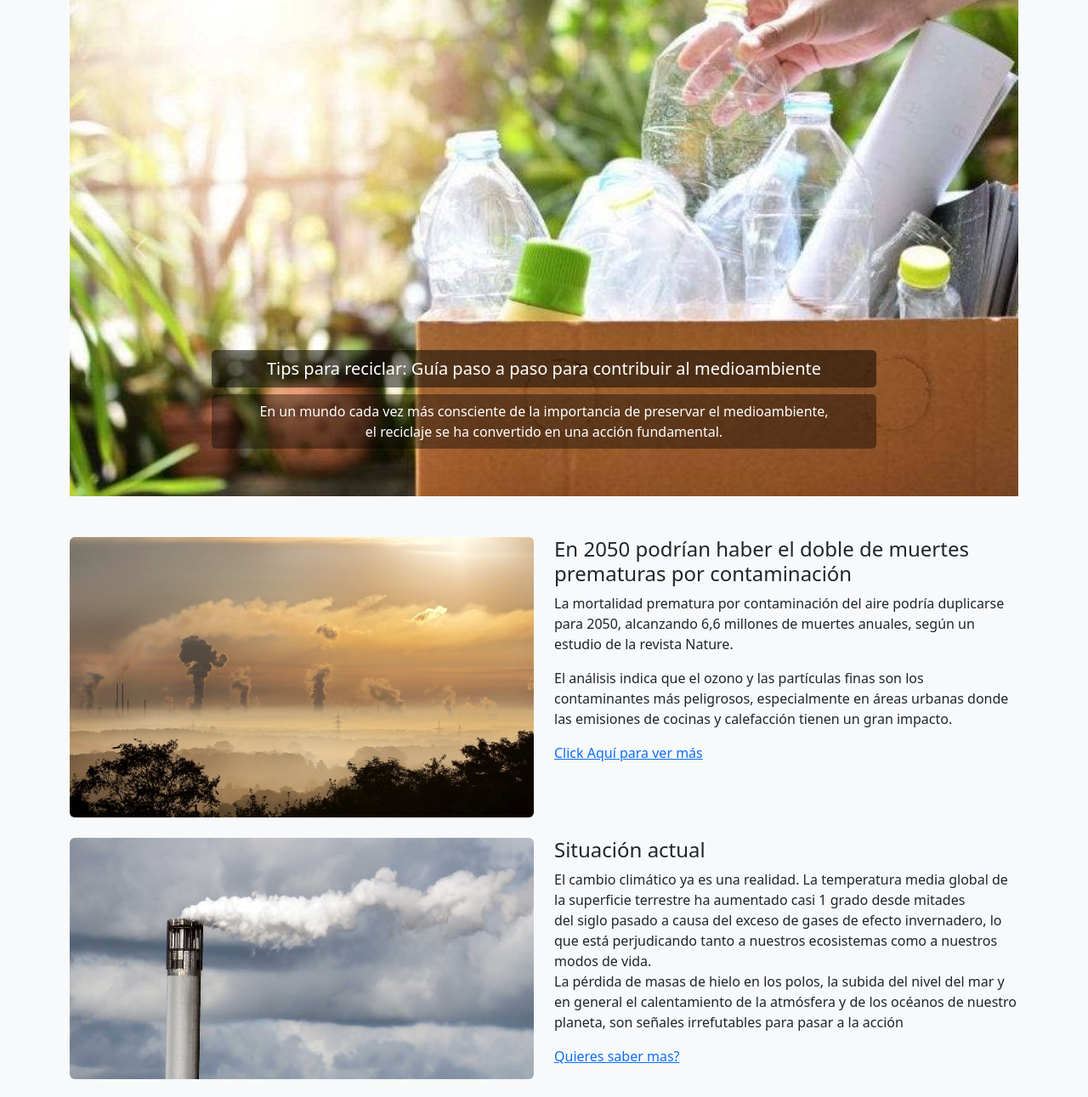
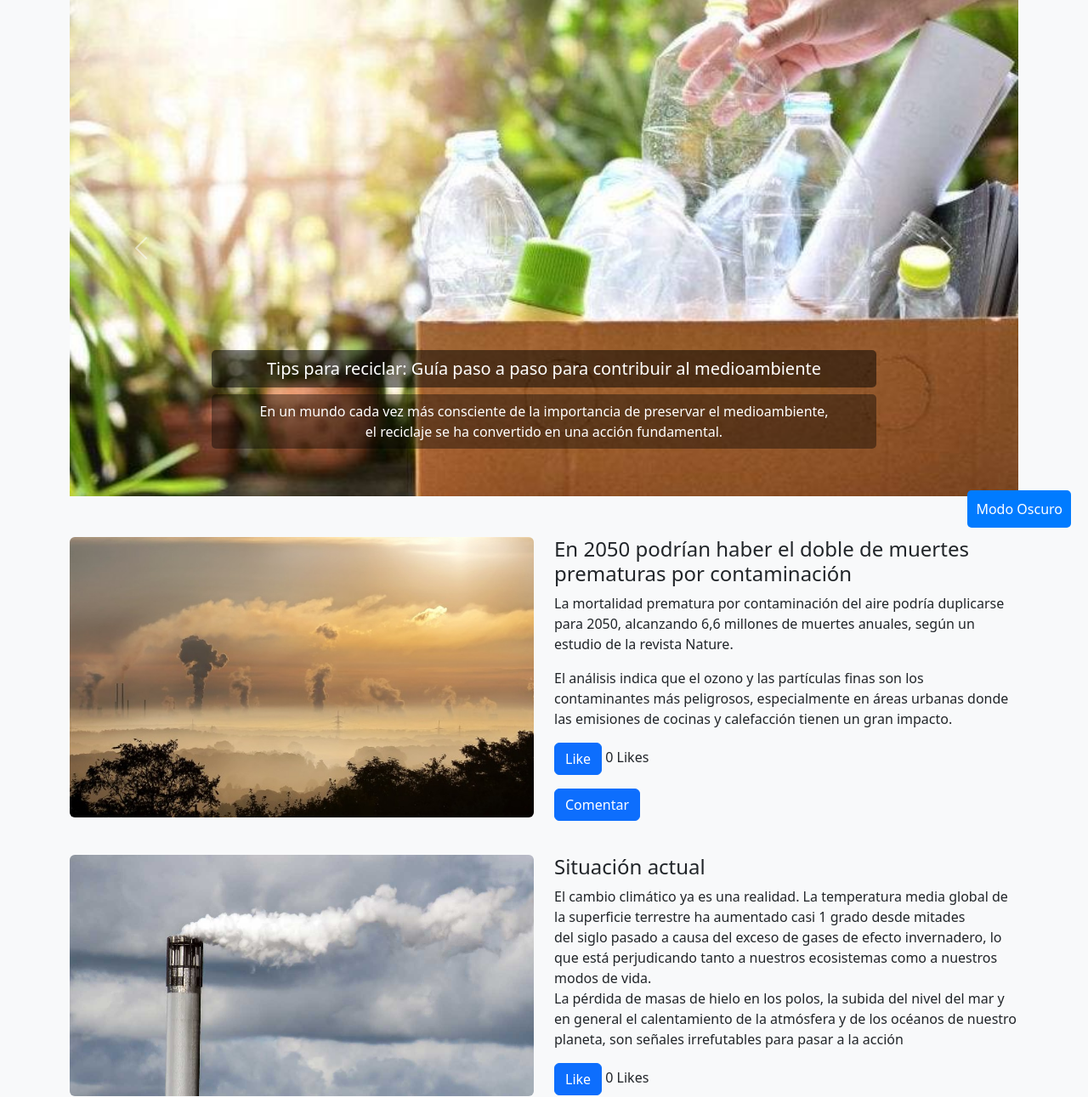
Before and after one commit to danirc2024/INFO1170_G7_SEC1, a PHP site: page /noticias.html in a window 1280 px wide. Shown: the part 159-1450 px from the top of the page at 85% size. Run offline with PHP 8.4, Linux system fonts and the light colour scheme.

Commit message:
opciones de like,comentario y modo oscuro en noticias
cambios que se le hizo a la pagina de noticias, no lo subí antes ya que todavia estaba haciendole cambios

```diff
--- a/news.css
+++ b/news.css
@@ -1,5 +1,73 @@
 body {
     background-color: #f8f9fa;
+}
+
+#darkModeToggle {
+    position: fixed;
+    bottom: 20px;
+    right: 20px;
+    background-color: #007bff;
+    color: white;
+    border: none;
+    padding: 10px;
+    border-radius: 5px;
+    cursor: pointer;
+    z-index: 1000;
+}
+
+#darkModeToggle:hover {
+    background-color: #0056b3;
+}
+
+/* Modo oscuro */
+body.dark-mode {
+    background-color: #1c1c1c;
+    color: #e0e0e0;
+}
+
+body.dark-mode h1 {
+    color: #e0e0e0;
+}
+
+body.dark-mode .carousel-caption h5,
+body.dark-mode .carousel-caption p {
+    background-color: rgba(255, 255, 255, 0.2);
+}
+
+body.dark-mode .nav-link {
+    color: #82cfff;
+}
+
+body.dark-mode .nav-link:hover {
+    color: #4fb3ff;
+}
+
+body.dark-mode .comment-list li {
+    background-color: #333333;
+}
+
+body.dark-mode footer {
+    background-color: #111;
+    color: #bbb;
+}
+
+body.dark-mode .contacto input,
+body.dark-mode .contacto textarea {
+    background-color: #333;
+    color: #e0e0e0;
+    border: 1px solid #555;
+}
+
+body.dark-mode .contacto button {
+    background-color: #4fb3ff;
+}
+
+body.dark-mode .iconos i {
+    color: #82cfff;
+}
+
+body.dark-mode .iconos i:hover {
+    color: #ffcc00;
 }
 
 h1 {
@@ -29,65 +97,22 @@ h1 {
     color: #0056b3;
 }
 
-/* .contacto {
-    display: flex;
-    flex-direction: column;
-    margin-bottom: 20px;
+.comment-form {
+    margin-top: 10px;
 }
 
-.contacto label {
-    margin-bottom: 5px;
-    font-weight: bold;
+.comment-list {
+    list-style-type: none;
+    padding: 0;
 }
 
-.contacto input, .contacto textarea {
+.comment-list li {
     margin-bottom: 10px;
     padding: 10px;
-    border-radius: 5px;
-    border: 1px solid #ced4da;
-}
-
-.contacto button {
-    padding: 10px;
-    background-color: #007bff;
-    color: white;
-    border: none;
+    background-color: #f1f1f1;
     border-radius: 5px;
 }
 
-.contacto button:hover {
-    background-color: #0056b3;
-}
-
-.iconos i {
-    font-size: 1.5rem;
-    margin-right: 15px;
-}
-
-footer {
-    text-align: center;
-    background-color: #343a40;
-    color: white;
-    padding: 20px 0;
-}
-
-.tituloNoticias {
-    text-align: center;
-}
-
-a {
-    text-decoration: none;
-}
-
-a:hover {
-    color: black;
-}
-
-.noticias img {
-    align-content: center;
-    width: 200px;
-    height: 200px;
-}*/
 
 footer {
     background-color: #333;
--- a/noticias.html
+++ b/noticias.html
@@ -8,6 +8,8 @@
     <link rel="stylesheet" href="news.css">
 </head>
 <body>
+    <button id="darkModeToggle">Modo Oscuro</button>
+
 <div class="container">
     <header class="py-3 mb-4 border-bottom">
         <h1 class="text-center">Noticias y Datos Importantes</h1>
@@ -72,7 +74,19 @@
             <h4>En 2050 podrían haber el doble de muertes prematuras por contaminación</h4>
             <p>La mortalidad prematura por contaminación del aire podría duplicarse para 2050, alcanzando 6,6 millones de muertes anuales, según un estudio de la revista Nature.</p>
             <p>El análisis indica que el ozono y las partículas finas son los contaminantes más peligrosos, especialmente en áreas urbanas donde las emisiones de cocinas y calefacción tienen un gran impacto.</p>
-            <a href="https://www.acuorum.com/en-2050-podrian-haber-el-doble-de-muertes-prematuras-por-contaminacion/">Click Aquí para ver más</a>
+            <button class="btn btn-primary like-btn" onclick="incrementLike(this)">Like</button> <span class="like-count">0</span> Likes
+            <br><button class="btn btn-primary mt-3" onclick="toggleCommentForm('commentForm1')">Comentar</button>
+
+            <!-- Formulario de comentarios oculto inicialmente -->
+            <div id="commentForm1" class="comment-form mt-3" style="display: none;">
+                <textarea id="commentText1" class="form-control" rows="3" placeholder="Escribe tu comentario..."></textarea>
+                <button class="btn btn-success mt-2" onclick="addComment('commentList1', 'commentText1')">Enviar comentario</button>
+            </div>
+
+            <!-- Lista donde se mostrarán los comentarios -->
+            <ul id="commentList1" class="comment-list mt-3">
+                <!-- Aquí se agregarán los comentarios -->
+            </ul>
         </div>
     </div>
 
@@ -87,7 +101,20 @@
             <p>El cambio climático ya es una realidad. La temperatura media global de la superficie terrestre ha aumentado casi 1 grado desde mitades <br>
                 del siglo pasado a causa del exceso de gases de efecto invernadero, lo que está perjudicando tanto a nuestros ecosistemas como a nuestros modos de vida. <br>
                 La pérdida de masas de hielo en los polos, la subida del nivel del mar y en general el calentamiento de la atmósfera y de los océanos de nuestro planeta, son señales irrefutables para pasar a la acción</p>
-                <a href="https://www.tierra.org/situacion-actual-2/">Quieres saber mas?</a>
+
+                <button class="btn btn-primary like-btn" onclick="incrementLike(this)">Like</button> <span class="like-count">0</span> Likes
+                <br><button class="btn btn-primary mt-3" onclick="toggleCommentForm('commentForm1')">Comentar</button>
+
+            <!-- Formulario de comentarios oculto inicialmente -->
+            <div id="commentForm1" class="comment-form mt-3" style="display: none;">
+                <textarea id="commentText1" class="form-control" rows="3" placeholder="Escribe tu comentario..."></textarea>
+                <button class="btn btn-success mt-2" onclick="addComment('commentList1', 'commentText1')">Enviar comentario</button>
+            </div>
+
+            <!-- Lista donde se mostrarán los comentarios -->
+            <ul id="commentList1" class="comment-list mt-3">
+                <!-- Aquí se agregarán los comentarios -->
+            </ul>
         </div>
     </div>
 
@@ -98,6 +125,20 @@
             </a>
             <h5 class="mt-2">El 2024 se convierte en el tercer mejor año en calidad del aire en la RM</h5>
             <p>En 2024, la Región Metropolitana registró su tercer mejor año en calidad +del aire desde que existen registros (1997)</p>
+
+            <button class="btn btn-primary like-btn" onclick="incrementLike(this)">Like</button> <span class="like-count">0</span> Likes
+            <br><button class="btn btn-primary mt-3" onclick="toggleCommentForm('commentForm1')">Comentar</button>
+
+            <!-- Formulario de comentarios oculto inicialmente -->
+            <div id="commentForm1" class="comment-form mt-3" style="display: none;">
+                <textarea id="commentText1" class="form-control" rows="3" placeholder="Escribe tu comentario..."></textarea>
+                <button class="btn btn-success mt-2" onclick="addComment('commentList1', 'commentText1')">Enviar comentario</button>
+            </div>
+
+            <!-- Lista donde se mostrarán los comentarios -->
+            <ul id="commentList1" class="comment-list mt-3">
+                <!-- Aquí se agregarán los comentarios -->
+            </ul>
         </div>
         <div class="col-md-4 mb-4">
             <a href="https://www.aguasaraucania.cl/noticia_2-19_mas-de-40-mil-kilos-de-desechos-se-sacaron-del-alcantarillado-en-lo-que-va-de-este-ano-150620194446" target="_blank">
@@ -106,6 +147,20 @@
             <h5 class="mt-2">Más de 40 mil kilos de desechos se sacaron del alcantarillado en lo que va de este año</h5>
             <p>Aguas Araucanía lanzó campaña de invierno centrada en el buen uso del sistema de recolección de aguas servidas <br>
                 de los domicilios, que se ve particularmente exigido, debido a la gran cantidad de basura que se bota por las tuberías</p>
+
+                <button class="btn btn-primary like-btn" onclick="incrementLike(this)">Like</button> <span class="like-count">0</span> Likes
+                <br><button class="btn btn-primary mt-3" onclick="toggleCommentForm('commentForm1')">Comentar</button>
+
+                <!-- Formulario de comentarios oculto inicialmente -->
+                <div id="commentForm1" class="comment-form mt-3" style="display: none;">
+                    <textarea id="commentText1" class="form-control" rows="3" placeholder="Escribe tu comentario..."></textarea>
+                    <button class="btn btn-success mt-2" onclick="addComment('commentList1', 'commentText1')">Enviar comentario</button>
+                </div>
+
+                <!-- Lista donde se mostrarán los comentarios -->
+                <ul id="commentList1" class="comment-list mt-3">
+                    <!-- Aquí se agregarán los comentarios -->
+                </ul>
         </div>
         <div class="col-md-4 mb-4">
             <a href="https://sinca.mma.gob.cl/index.php/region/info/id/IX" target="_blank">
@@ -115,6 +170,20 @@
             <p>Temuco y Padre Las Casas son monitoreadas por contaminación, especialmente por MP10, y están declaradas zonas saturadas desde 2005.
                  La principal fuente de contaminación es el uso de leña como combustible, responsable del
                  94% de las emisiones de material particulado</p>
+
+                 <button class="btn btn-primary like-btn" onclick="incrementLike(this)">Like</button> <span class="like-count">0</span> Likes
+                 <br><button class="btn btn-primary mt-3" onclick="toggleCommentForm('commentForm1')">Comentar</button>
+
+                 <!-- Formulario de comentarios oculto inicialmente -->
+                 <div id="commentForm1" class="comment-form mt-3" style="display: none;">
+                     <textarea id="commentText1" class="form-control" rows="3" placeholder="Escribe tu comentario..."></textarea>
+                     <button class="btn btn-success mt-2" onclick="addComment('commentList1', 'commentText1')">Enviar comentario</button>
+                 </div>
+
+                 <!-- Lista donde se mostrarán los comentarios -->
+                 <ul id="commentList1" class="comment-list mt-3">
+                     <!-- Aquí se agregarán los comentarios -->
+                 </ul>
         </div>
         <div class="col-md-4 mb-4">
             <a href="https://www.fundacionaquae.org/wiki/como-se-recicla-el-aceite-usado/" target="_blank">
@@ -124,6 +193,20 @@
             <p>Seguro que alguna vez no has sabido qué hacer con el aceite que has utilizado para cocinar.
                 Echar el aceite por el fregadero puede causar un grave impacto en el medio ambiente.
                  En cambio, reciclarlo nos permite aprovecharlo para crear otros productos</p>
+
+                 <button class="btn btn-primary like-btn" onclick="incrementLike(this)">Like</button> <span class="like-count">0</span> Likes
+                 <br><button class="btn btn-primary mt-3" onclick="toggleCommentForm('commentForm1')">Comentar</button>
+
+                 <!-- Formulario de comentarios oculto inicialmente -->
+                 <div id="commentForm1" class="comment-form mt-3" style="display: none;">
+                     <textarea id="commentText1" class="form-control" rows="3" placeholder="Escribe tu comentario..."></textarea>
+                     <button class="btn btn-success mt-2" onclick="addComment('commentList1', 'commentText1')">Enviar comentario</button>
+                 </div>
+
+                 <!-- Lista donde se mostrarán los comentarios -->
+                 <ul id="commentList1" class="comment-list mt-3">
+                     <!-- Aquí se agregarán los comentarios -->
+                 </ul>
         </div>
         <div class="col-md-4 mb-4">
             <a href="https://www.soplas.es/reciclar-botellas-de-plastico-como-hacerlo-correctamente/#:~:text=%C2%BFD%C3%B3nde%20se%20pueden%20reciclar%20los,Es%20decir%2C%20el%20contenedor%20amarillo." target="_blank">
@@ -133,6 +216,20 @@
             <p>Saber cómo reciclar botellas de plástico adecuadamente es fundamental si buscas reducir al máximo
                 tu impacto medioambiental. Los envases de plástico están presentes en nuestro día a día porque son una opción ligera,
                  económica y altamente personalizable para transportar y comercializar todo tipo de productos.</p>
+
+                 <button class="btn btn-primary like-btn" onclick="incrementLike(this)">Like</button> <span class="like-count">0</span> Likes
+                 <br><button class="btn btn-primary mt-3" onclick="toggleCommentForm('commentForm1')">Comentar</button>
+
+                 <!-- Formulario de comentarios oculto inicialmente -->
+                 <div id="commentForm1" class="comment-form mt-3" style="display: none;">
+                     <textarea id="commentText1" class="form-control" rows="3" placeholder="Escribe tu comentario..."></textarea>
+                     <button class="btn btn-success mt-2" onclick="addComment('commentList1', 'commentText1')">Enviar comentario</button>
+                 </div>
+
+                 <!-- Lista donde se mostrarán los comentarios -->
+                 <ul id="commentList1" class="comment-list mt-3">
+                     <!-- Aquí se agregarán los comentarios -->
+                 </ul>
         </div>
         <div class="col-md-4 mb-4">
             <a href="https://www.ecologiaverde.com/como-reciclar-carton-2828.html" target="_blank">
@@ -142,6 +239,21 @@
             <p>Para reciclar el cartón hay que saber cuándo podemos depositarlo y dónde depositarlo.
                  Además, a veces, antes de buscar la opción de reciclar,
                  podemos reutilizarlo transformando el residuo en un nuevo objeto útil o usarlo para hacer manualidades.</p>
+
+            <button class="btn btn-primary like-btn" onclick="incrementLike(this)">Like</button> <span class="like-count">0</span> Likes
+
+            <br><button class="btn btn-primary mt-3" onclick="toggleCommentForm('commentForm1')">Comentar</button>
+
+            <!-- Formulario de comentarios oculto inicialmente -->
+            <div id="commentForm1" class="comment-form mt-3" style="display: none;">
+                <textarea id="commentText1" class="form-control" rows="3" placeholder="Escribe tu comentario..."></textarea>
+                <button class="btn btn-success mt-2" onclick="addComment('commentList1', 'commentText1')">Enviar comentario</button>
+            </div>
+
+            <!-- Lista donde se mostrarán los comentarios -->
+            <ul id="commentList1" class="comment-list mt-3">
+                <!-- Aquí se agregarán los comentarios -->
+            </ul>
         </div>
     </div>
 
@@ -169,6 +281,6 @@
 
 </div>
 <script src="https://cdn.jsdelivr.net/npm/bootstrap@5.3.3/dist/js/bootstrap.bundle.min.js"></script>
-<!--<script src="news.js"></script>-->
+<script src="likes_coments.js"></script>
 </body>
 </html>
```
Also changed, not shown: likes_coments.js (added, +52 -0 lines).
